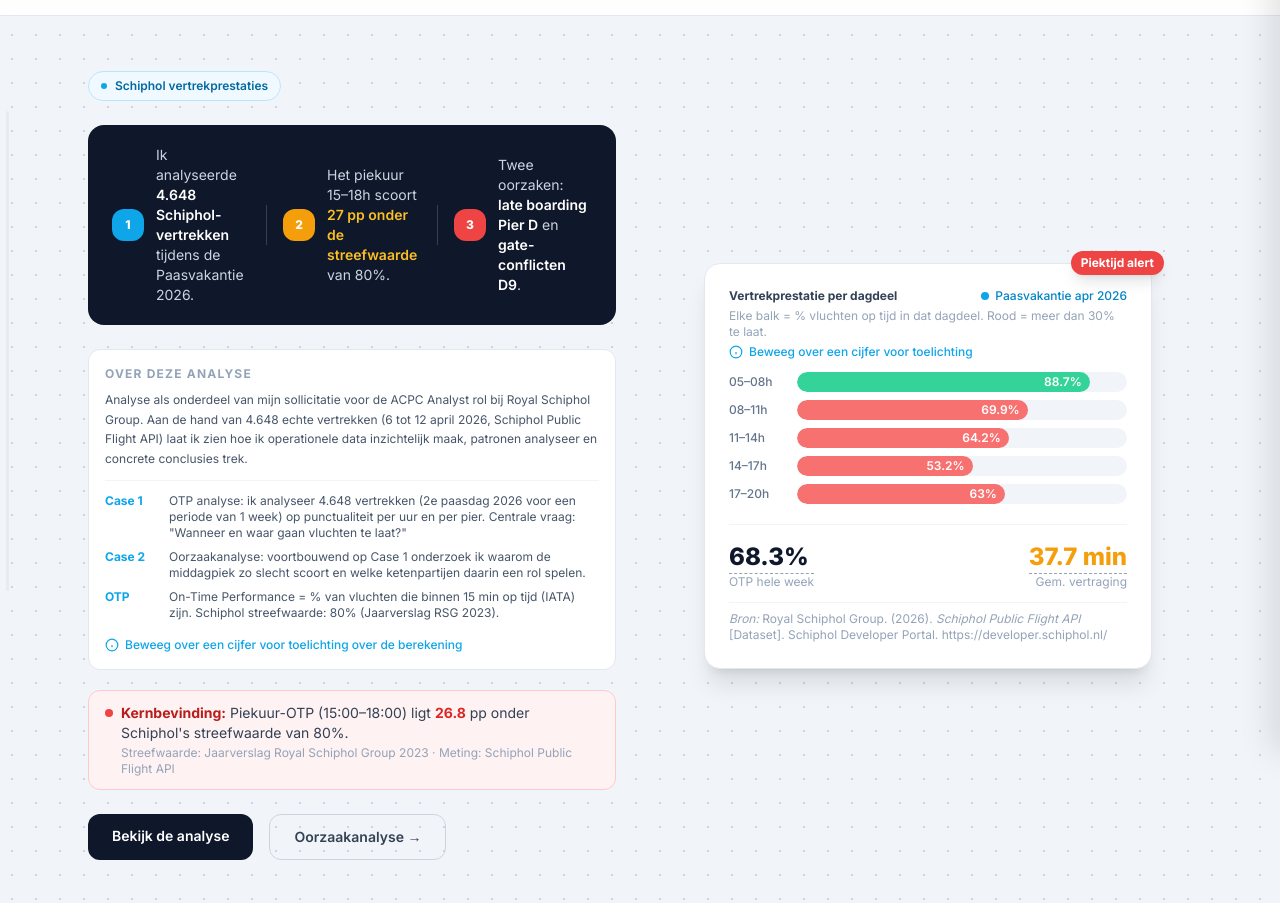
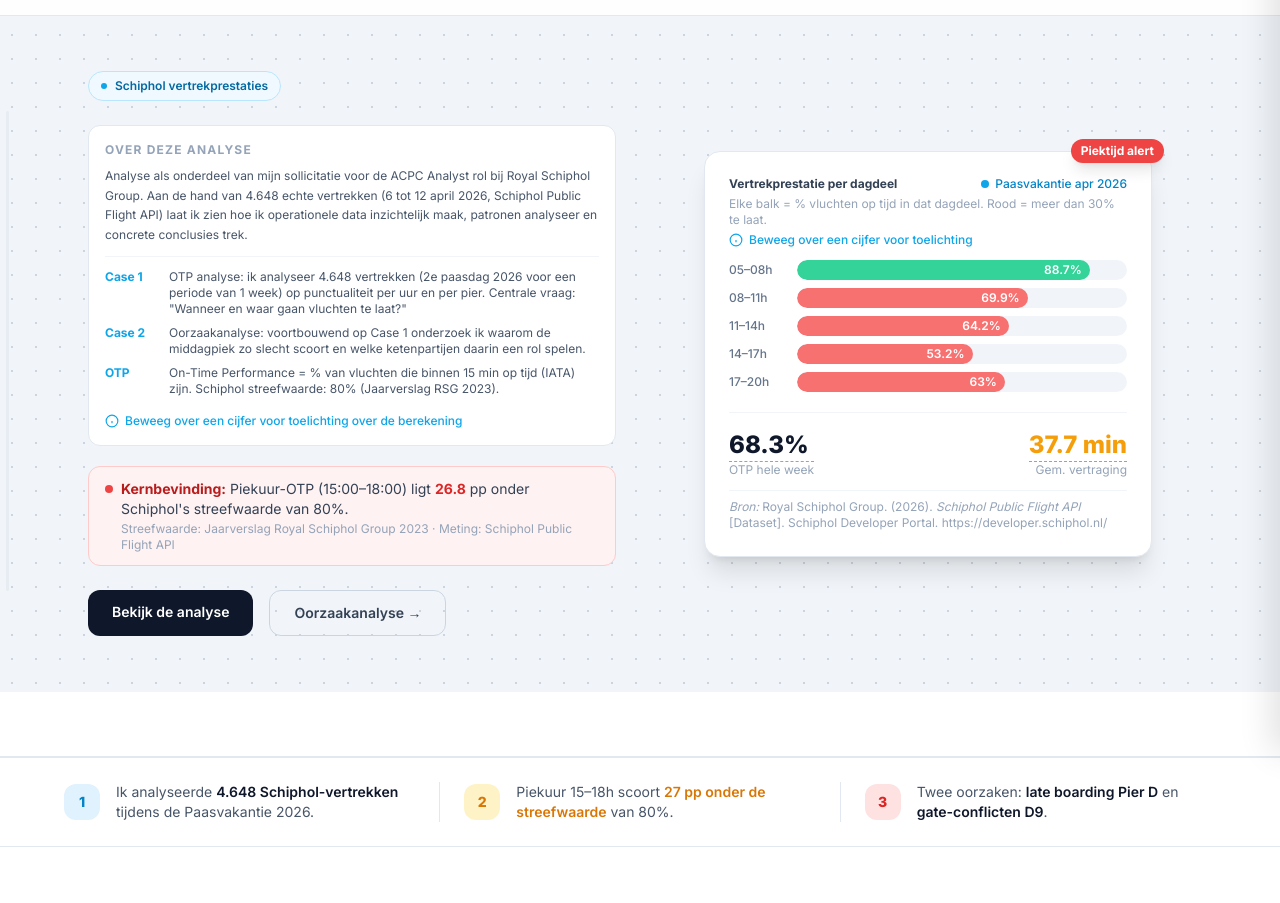
Before and after one commit to Wallin001/Sollicitatie_case, a plain HTML site: page index.html in a window 1280 px wide. Shown: the part 49-952 px from the top of the page. Drawn offline with nearby package versions, Linux system fonts and the light colour scheme.

Commit message:
Add files via upload

```diff
--- a/index.html
+++ b/index.html
@@ -186,30 +186,6 @@
           <span id="site-badge">Luchthaven Schiphol — EHAM</span>
         </div>
 
-        <!-- Snelle samenvatting -->
-        <div class="bg-slate-900 rounded-2xl px-6 py-5 mb-6 flex flex-col md:flex-row md:items-center gap-4">
-          <div class="flex items-center gap-3 flex-1">
-            <div class="w-8 h-8 rounded-xl bg-sky-500 flex items-center justify-center flex-shrink-0">
-              <span class="text-white text-xs font-extrabold">1</span>
-            </div>
-            <p class="text-sm text-slate-300">Ik analyseerde <span class="text-white font-semibold">4.648 Schiphol-vertrekken</span> tijdens de Paasvakantie 2026.</p>
-          </div>
-          <div class="hidden md:block w-px h-10 bg-slate-700"></div>
-          <div class="flex items-center gap-3 flex-1">
-            <div class="w-8 h-8 rounded-xl bg-amber-500 flex items-center justify-center flex-shrink-0">
-              <span class="text-white text-xs font-extrabold">2</span>
-            </div>
-            <p class="text-sm text-slate-300">Het piekuur 15–18h scoort <span class="text-amber-400 font-semibold">27 pp onder de streefwaarde</span> van 80%.</p>
-          </div>
-          <div class="hidden md:block w-px h-10 bg-slate-700"></div>
-          <div class="flex items-center gap-3 flex-1">
-            <div class="w-8 h-8 rounded-xl bg-red-500 flex items-center justify-center flex-shrink-0">
-              <span class="text-white text-xs font-extrabold">3</span>
-            </div>
-            <p class="text-sm text-slate-300">Twee oorzaken: <span class="text-white font-semibold">late boarding Pier D</span> en <span class="text-white font-semibold">gate-conflicten D9</span>.</p>
-          </div>
-        </div>
-
         <!-- Portfolio-intro -->
         <div class="bg-white border border-slate-200 rounded-xl px-4 py-4 mb-5">
           <div class="text-xs font-bold text-slate-400 uppercase tracking-widest mb-2">Over deze analyse</div>
@@ -360,6 +336,32 @@
 
     </div>
   </section>
+
+  <!-- ═══════ SAMENVATTING BALK -->
+  <div class="w-full bg-white border-y border-slate-200 py-6 px-6">
+    <div class="max-w-6xl mx-auto flex flex-col md:flex-row md:items-center gap-6">
+      <div class="flex items-center gap-4 flex-1">
+        <div class="w-9 h-9 rounded-xl bg-sky-100 flex items-center justify-center flex-shrink-0">
+          <span class="text-sky-600 text-sm font-extrabold">1</span>
+        </div>
+        <p class="text-sm text-slate-600">Ik analyseerde <span class="text-slate-900 font-semibold">4.648 Schiphol-vertrekken</span> tijdens de Paasvakantie 2026.</p>
+      </div>
+      <div class="hidden md:block w-px h-10 bg-slate-200"></div>
+      <div class="flex items-center gap-4 flex-1">
+        <div class="w-9 h-9 rounded-xl bg-amber-100 flex items-center justify-center flex-shrink-0">
+          <span class="text-amber-600 text-sm font-extrabold">2</span>
+        </div>
+        <p class="text-sm text-slate-600">Piekuur 15–18h scoort <span class="text-amber-600 font-semibold">27 pp onder de streefwaarde</span> van 80%.</p>
+      </div>
+      <div class="hidden md:block w-px h-10 bg-slate-200"></div>
+      <div class="flex items-center gap-4 flex-1">
+        <div class="w-9 h-9 rounded-xl bg-red-100 flex items-center justify-center flex-shrink-0">
+          <span class="text-red-600 text-sm font-extrabold">3</span>
+        </div>
+        <p class="text-sm text-slate-600">Twee oorzaken: <span class="text-slate-900 font-semibold">late boarding Pier D</span> en <span class="text-slate-900 font-semibold">gate-conflicten D9</span>.</p>
+      </div>
+    </div>
+  </div>
 
   <!-- ═══════ CASE STUDY -->
   <section id="case" class="py-24 bg-white">
```
